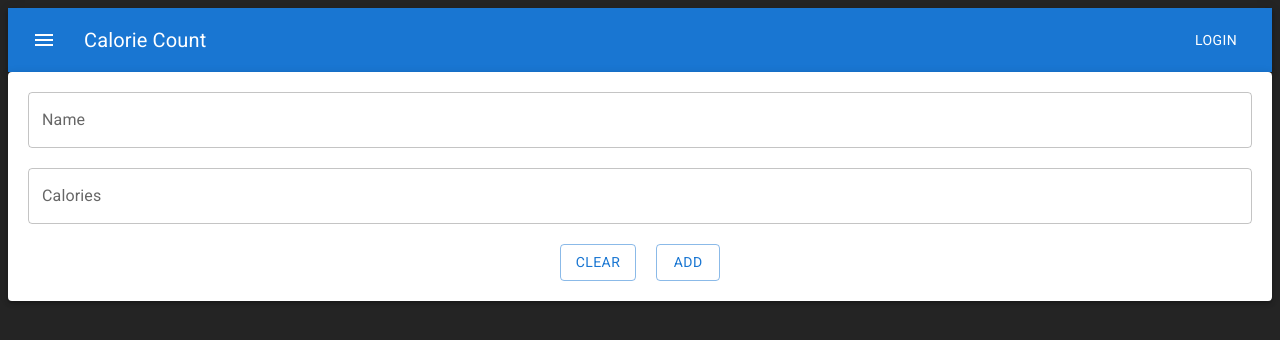
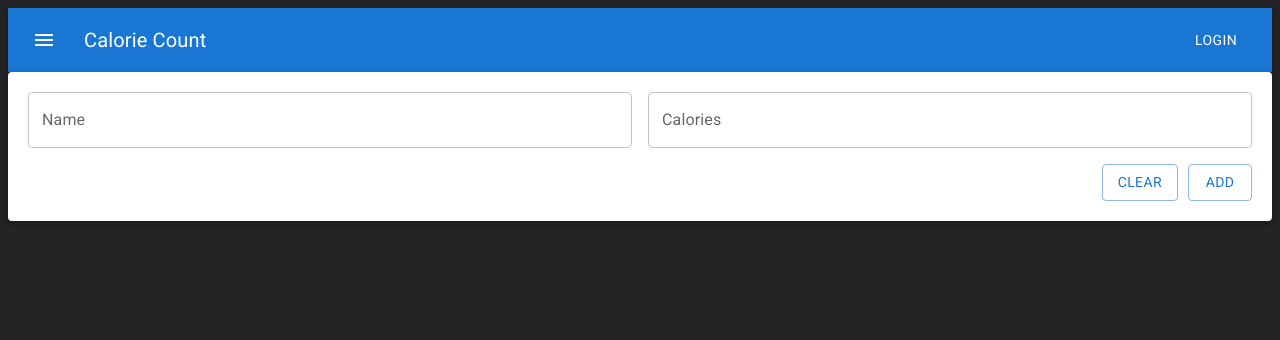
Before and after one commit to UnrealConclusion/CalorieCount, a React (Vite) app in the folder Front-End/calorie-count/: page / in a window 1280 px wide. Shown: the top 340 px of the page. Built offline with nearby package versions, Linux system fonts and the light colour scheme.

Commit message:
Redesigned Add Food Form with Grid

```diff
--- a/Front-End/calorie-count/src/components/AddFoodForm.jsx
+++ b/Front-End/calorie-count/src/components/AddFoodForm.jsx
@@ -1,14 +1,20 @@
-import {Box, Button, Paper, TextField} from '@mui/material';
+import {Button, Grid, Paper, TextField} from '@mui/material';
 
 export default function AddFoodForm() {
     return (
-        <Paper elevation={3} sx={{minWidth: "380px"}}>
-            <Box component="form" padding="20px" display="flex" gap="20px" justifyContent="center" flexWrap="wrap">
-                <TextField id="outlined-basic" label="Name" variant="outlined" fullWidth/>
-                <TextField id="outlined-basic" label="Calories" variant="outlined" fullWidth/>
-                <Button variant="outlined" sx={{alignSelf: "flex-end"}} >Clear</Button>
-                <Button variant="outlined" sx={{alignSelf: "flex-end"}} >Add</Button>
-            </Box>
+        <Paper elevation={3} sx={{minWidth: "380px", padding:"20px"}}>
+            <Grid container spacing={2}>
+                <Grid item xs={6}>
+                    <TextField id="outlined-basic" label="Name" variant="outlined" fullWidth/>
+                </Grid>
+                <Grid item xs={6}>
+                    <TextField id="outlined-basic" label="Calories" variant="outlined" fullWidth/>
+                </Grid>
+                <Grid item xs={12} sx={{display: "flex", justifyContent:"flex-end", gap:"10px"}}>
+                    <Button variant="outlined" sx={{alignSelf: "flex-end"}} >Clear</Button>
+                    <Button variant="outlined" sx={{alignSelf: "flex-end"}} >Add</Button>
+                </Grid>
+            </Grid>
         </Paper>
     );
 }
```
